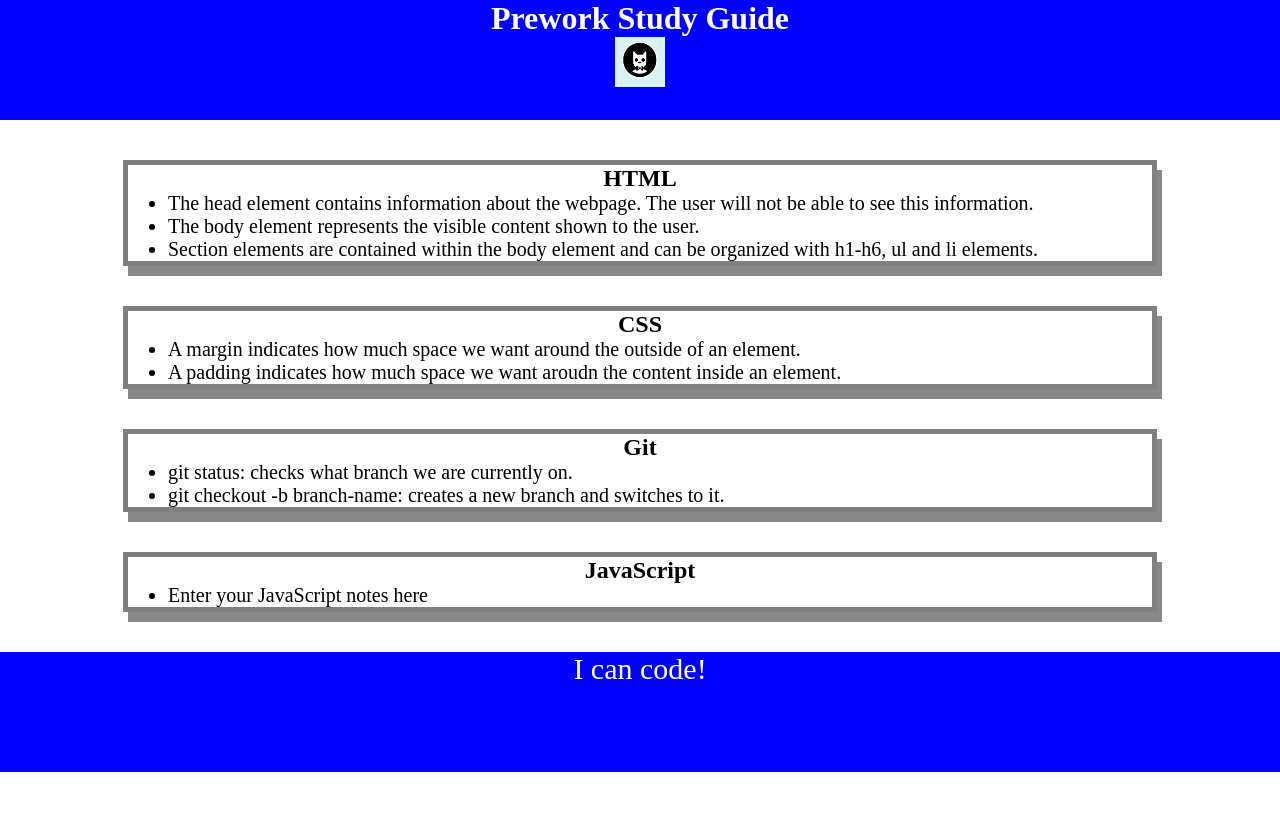
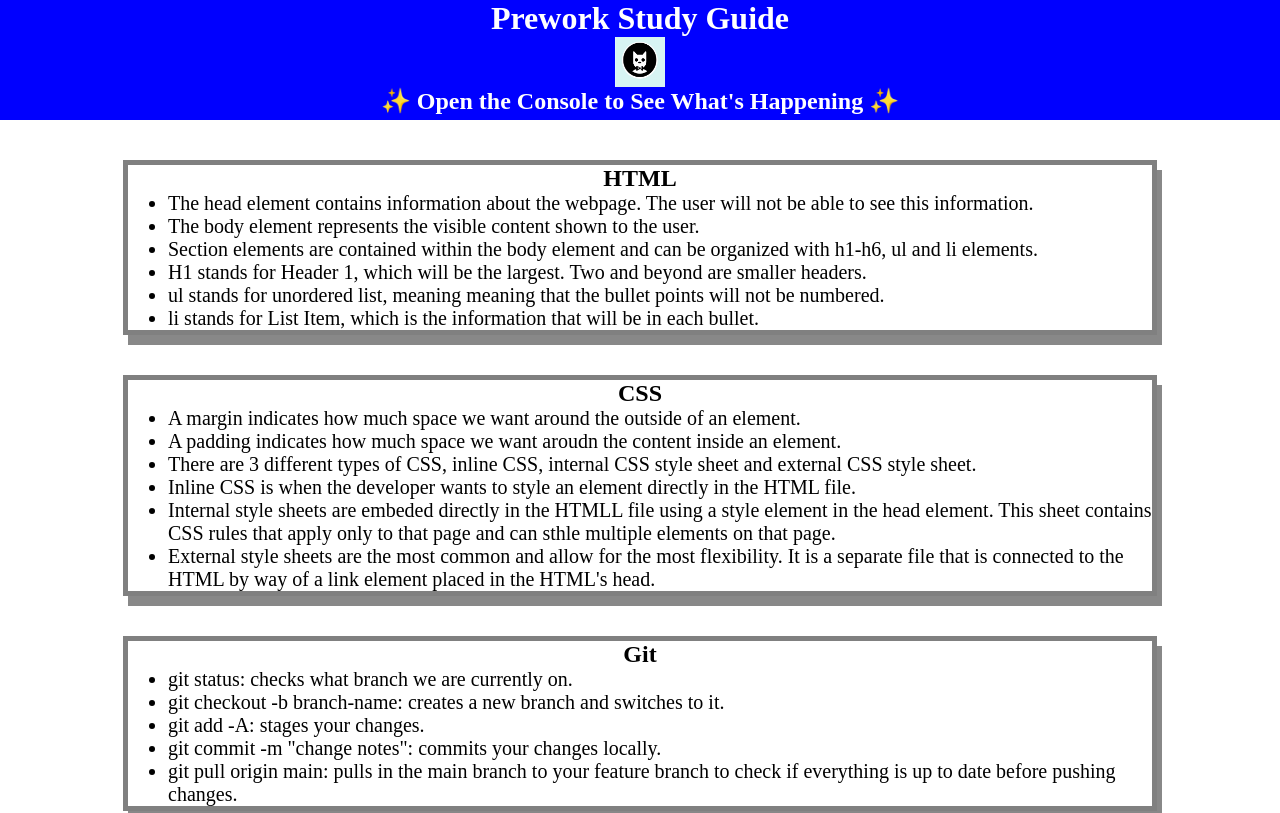
Before and after one commit to reiwolfson/Prework-study-guide, a plain HTML site: page prework-study-guide/index.html in a window 1280 px wide. Shown: the top 813 px of the page. Drawn offline with Linux system fonts and the light colour scheme.

Commit message:
Added JS and added to body notes

```diff
--- /dev/null
+++ b/prework-study-guide/assets/script.js
@@ -0,0 +1,18 @@
+var topics = ['HTML', 'CSS', 'Git', 'JavaScript'];
+
+for(var x = 0; x < topics.length; x++) {
+    console.log(topics[x])
+}
+/*
+if (topic === 'HTML') {
+ console.log("Let's study HTML!");
+} else if (topic === 'CSS') {
+ console.log("Let's study CSS!");
+} else if (topic === 'Git') {
+ console.log("Let's study Git!");
+} else if (topic === 'JavaScript') {
+ console.log("Let's study JavaScript!");
+} else {
+ console.log('Please try again!');
+}
+*/
--- a/prework-study-guide/index.html
+++ b/prework-study-guide/index.html
@@ -11,21 +11,29 @@
     <header id="header">
       <h1>Prework Study Guide</h1>
       <img src="./assets/bowtie-cat.png" alt="Profile image of cat wearing a bow tie." />
+      <h2>✨ Open the Console to See What's Happening ✨</h2>
     </header>
     <main>
       <section class="card" id="html-section">
         <h2>HTML</h2>
-        <ul>
-          <li>The head element contains information about the webpage. The user will not be able to see this information.</li>
+        <ul><li>The head element contains information about the webpage. The user will not be able to see this information.</li>
           <li>The body element represents the visible content shown to the user. </li>
           <li>Section elements are contained within the body element and can be organized with h1-h6, ul and li elements.</li>
+          <li>H1 stands for Header 1, which will be the largest. Two and beyond are smaller headers.</li>
+          <li>ul stands for unordered list, meaning meaning that the bullet points will not be numbered.</li>
+          <li>li stands for List Item, which is the information that will be in each bullet.</li>
+        </ul>
       </section>
 
       <section class="card" id="css-section">
         <h2>CSS</h2>
         <ul>
           <li>A margin indicates how much space we want around the outside of an element.</li>
-          <li>A padding indicates how much space we want aroudn the content inside an element.</li>
+          <li>A padding indicates how much space we want aroudn the content inside an element.
+          <li>There are 3 different types of CSS, inline CSS, internal CSS style sheet and external CSS style sheet.</li>
+          <li>Inline CSS is when the developer wants to style an element directly in the HTML file.</li>
+          <li>Internal style sheets are embeded directly in the HTMLL file using a style element in the head element. This sheet contains CSS rules that apply only to that page and can sthle multiple elements on that page.</li>
+          <li>External style sheets are the most common and allow for the most flexibility. It is a separate file that is connected to the HTML by way of a link element placed in the HTML's head.</li>
         </ul>
       </section>
 
@@ -34,6 +42,9 @@
         <ul>
           <li>git status: checks what branch we are currently on.</li>
           <li>git checkout -b branch-name: creates a new branch and switches to it.</li>
+          <li>git add -A: stages your changes.</li>
+          <li>git commit -m "change notes": commits your changes locally.</li>
+          <li>git pull origin main: pulls in the main branch to your feature branch to check if everything is up to date before pushing changes.</li>
         </ul>
       </section>
 
@@ -49,5 +60,6 @@
     <footer>
       <p>I can code!</p>
     </footer>
+    <script src="./assets/script.js"></script>
   </body>
 </html>
```
